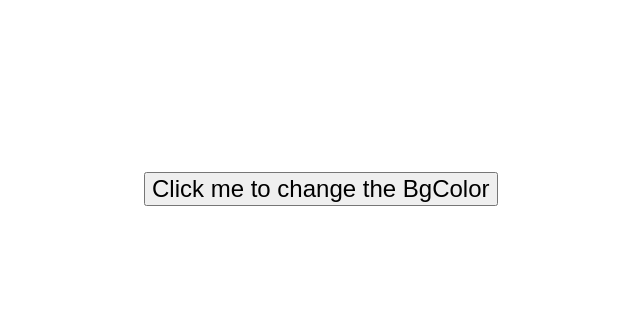
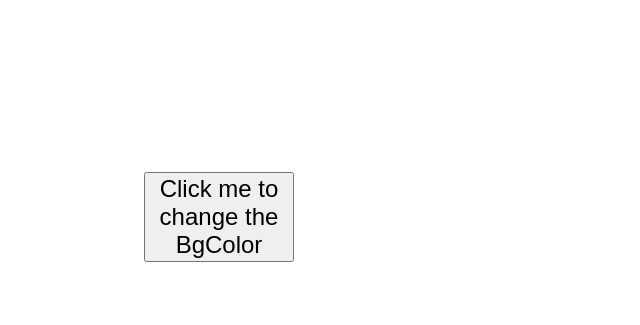
Before and after one commit to corinachistol/Level2, a plain HTML site: page DOM Simple Projects/background.html in a window 1280 px wide. Shown: the part 228-553 px from the top of the page, without its empty margins (496-1136 px from the left). Drawn offline with Linux system fonts and the light colour scheme.

Commit message:
Add files via upload

```diff
--- a/DOM Simple Projects/background.html
+++ b/DOM Simple Projects/background.html
@@ -6,10 +6,25 @@
     <title>Change Background Color</title>
     <style>
 
-        button{
+        body{
+            margin: 0;
+            padding: 0;
+            position: relative;
+        }
+
+
+        div{
+            width: 150px;
+            height: 150px;
+
+
             position: absolute;
-            top: 50%;
-            left: 50%;
+
+            top: 50vh;
+            left: 50vw;
+        }
+
+        div button{
             font-size: 24px;
         }
     </style>
```
